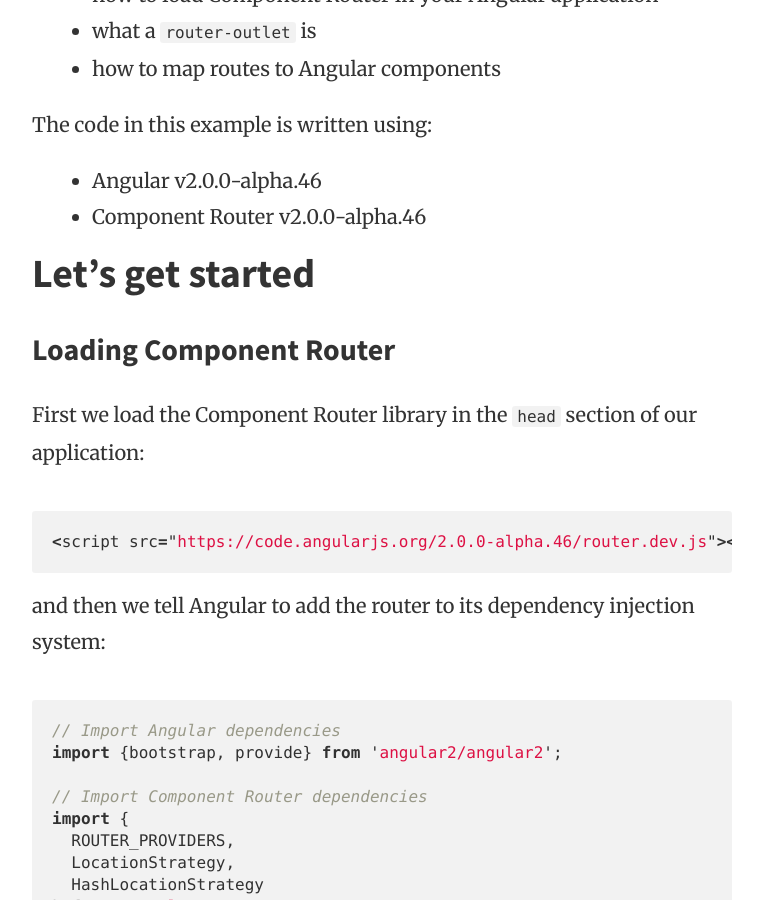
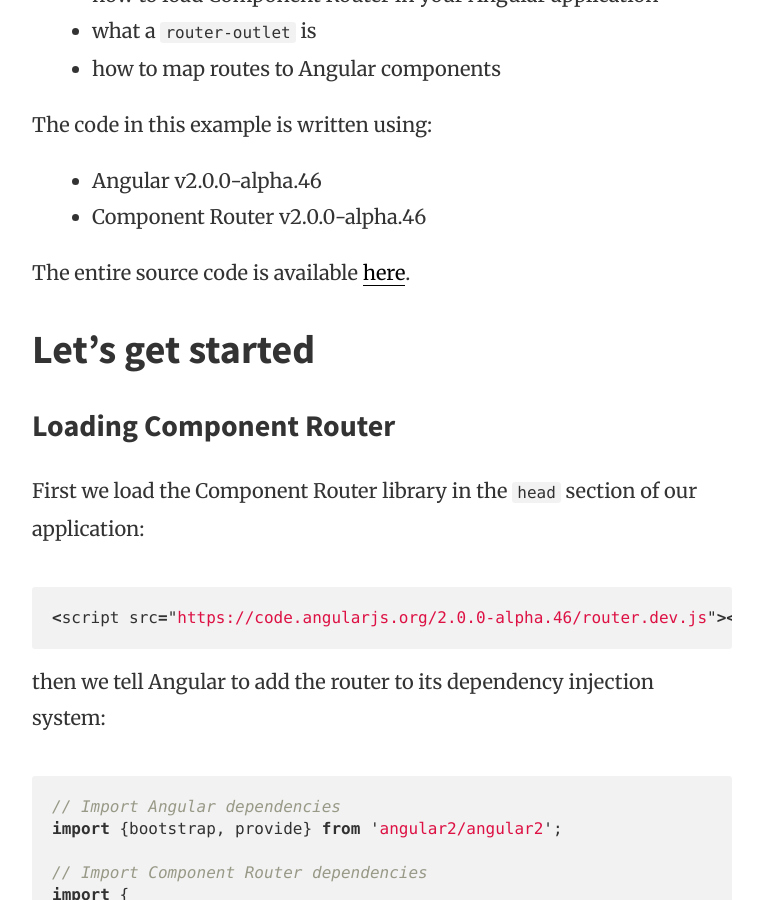
Before and after one commit to routingbyexample/routingbyexample.github.io, a Jekyll site: the page built from _posts/2015-11-21-angular2-component-router-single-viewport.md, in a window 1280 px wide and 900 px high, scrolled down 493 px. Shown: the whole window, without its empty margins (258-1021 px from the left). Built offline with Jekyll 4.4.1, drawn with Linux system fonts in a browser that asks for light colours.

Commit message:
feat(_posts): update example #1

```diff
--- a/_posts/2015-11-21-angular2-component-router-single-viewport.md
+++ b/_posts/2015-11-21-angular2-component-router-single-viewport.md
@@ -19,6 +19,8 @@
 - Angular v2.0.0-alpha.46
 - Component Router v2.0.0-alpha.46
 
+The entire source code is available [here](http://plnkr.co/edit/f2SM6AVJTBjL77j81jEA?p=preview).
+
 # Let's get started
 
 ## Loading Component Router
@@ -29,7 +31,7 @@
 <script src="https://code.angularjs.org/2.0.0-alpha.46/router.dev.js"></script>
 {% endhighlight %}
 
-and then we tell Angular to add the router to its dependency injection system:
+then we tell Angular to add the router to its dependency injection system:
 
 {% highlight javascript %}
 // Import Angular dependencies
```
